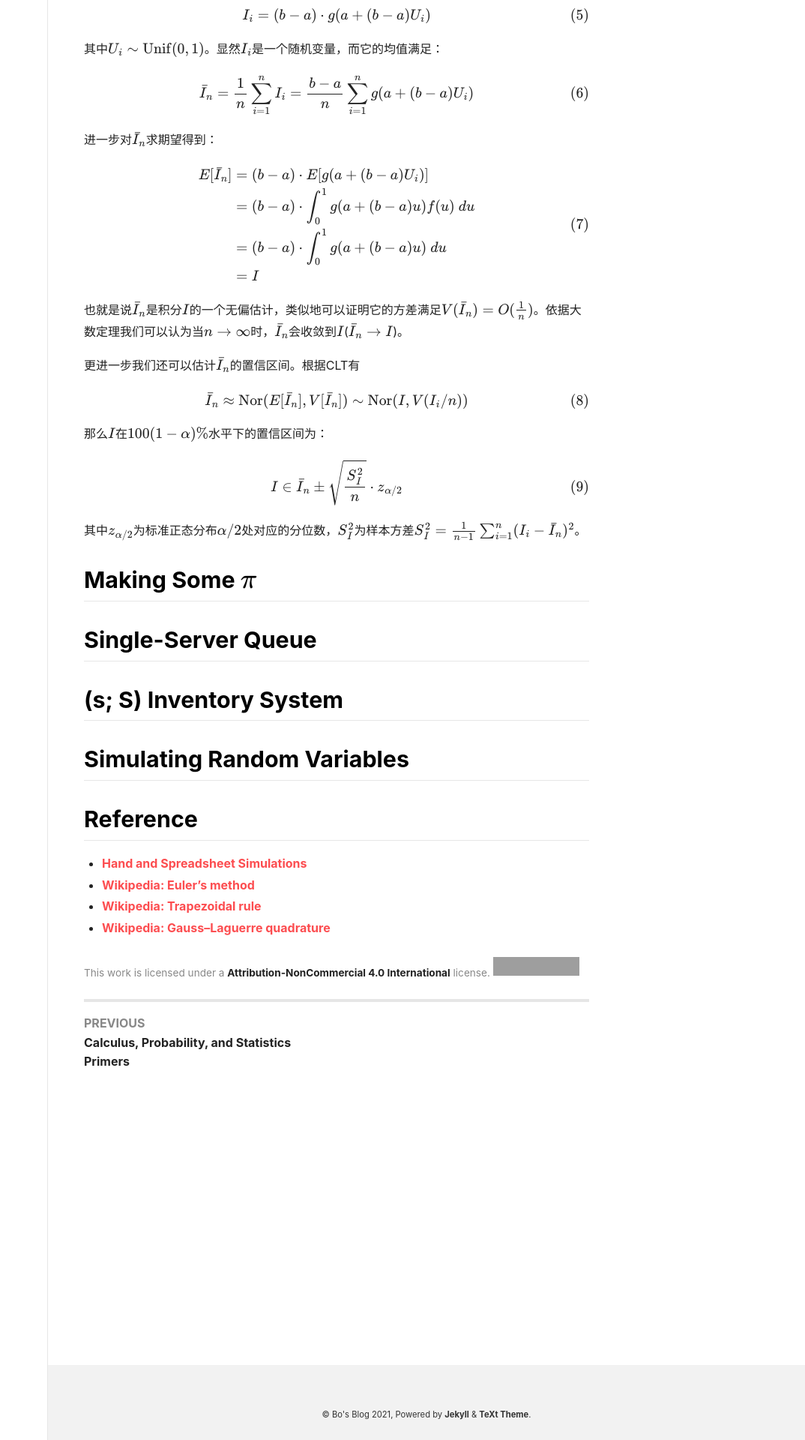
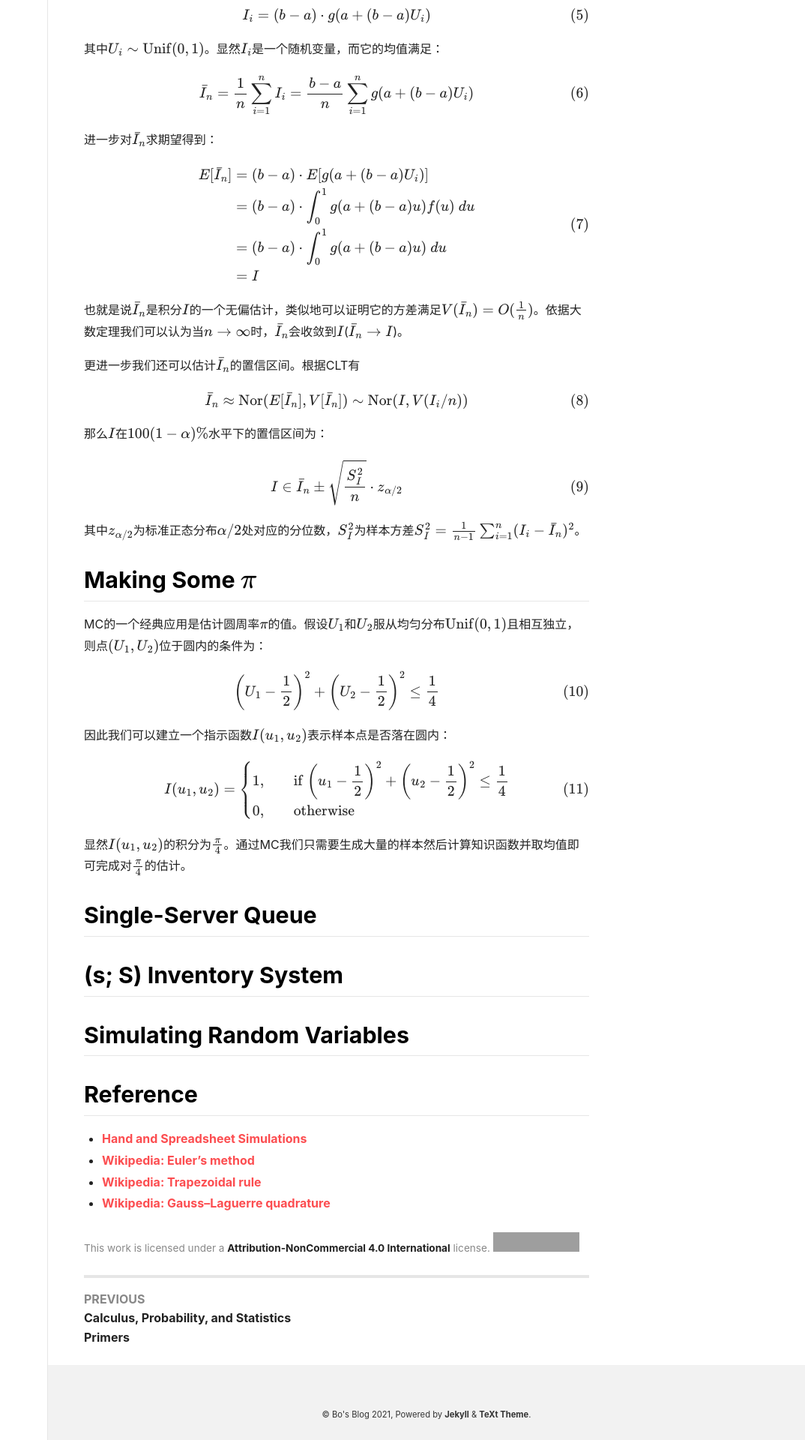
Before and after one commit to peng00bo00/peng00bo00_previous_blog, a Jekyll site: the page built from _posts/2022-02-03-OMSCS-SIM-NOTES-03.md, in a window 1280 px wide. Shown: the part 1369-3289 px from the top of the page at 75% size, without its empty margins (206-1280 px from the left). Built offline with Jekyll 4.4.1, drawn with Linux system fonts in a browser that asks for light colours; nearby versions of some CDN libraries; formulas are drawn with MathJax 3; grey boxes are pictures that could not be loaded.

Commit message:
Update 2022-02-03-OMSCS-SIM-NOTES-03.md

```diff
--- a/_posts/2022-02-03-OMSCS-SIM-NOTES-03.md
+++ b/_posts/2022-02-03-OMSCS-SIM-NOTES-03.md
@@ -85,6 +85,26 @@ $$
 
 ## Making Some $\pi$
 
+MC的一个经典应用是估计圆周率$\pi$的值。假设$U_1$和$U_2$服从均匀分布$\text{Unif}(0, 1)$且相互独立，则点$(U_1, U_2)$位于圆内的条件为：
+
+$$
+\bigg(U_1 - \frac{1}{2} \bigg)^2 + \bigg(U_2 - \frac{1}{2} \bigg)^2 \leq \frac{1}{4}
+$$
+
+因此我们可以建立一个指示函数$I(u_1, u_2)$表示样本点是否落在圆内：
+
+$$
+I(u_1, u_2) =
+\left\{
+\begin{aligned}
+& 1, & & \text{if} \ \bigg(u_1 - \frac{1}{2} \bigg)^2 + \bigg(u_2 - \frac{1}{2} \bigg)^2 \leq \frac{1}{4} \\
+& 0, & & \text{otherwise}
+\end{aligned}
+\right.
+$$
+
+显然$I(u_1, u_2)$的积分为$\frac{\pi}{4}$。通过MC我们只需要生成大量的样本然后计算知识函数并取均值即可完成对$\frac{\pi}{4}$的估计。
+
 ## Single-Server Queue
 
 ## (s; S) Inventory System
```
